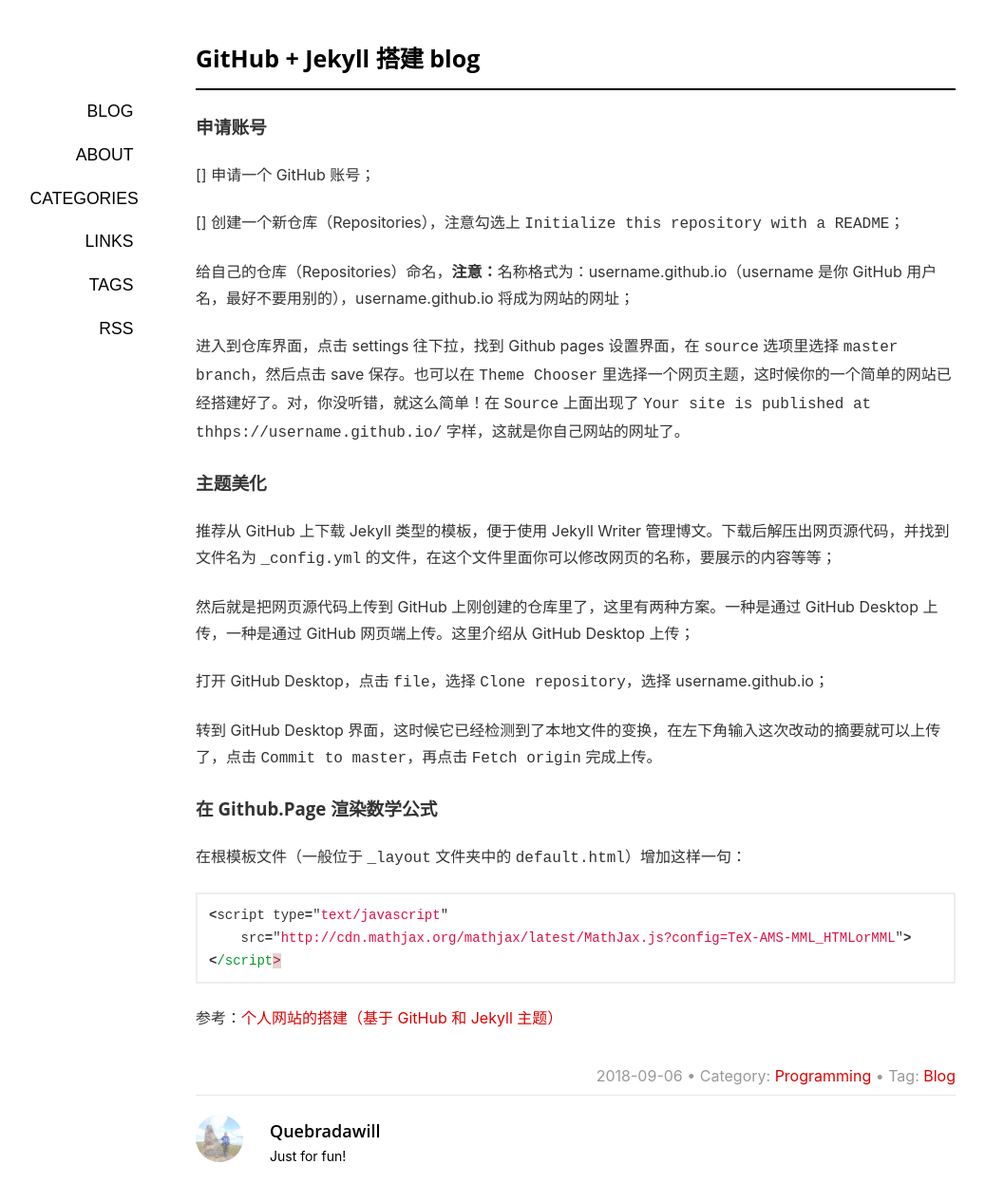
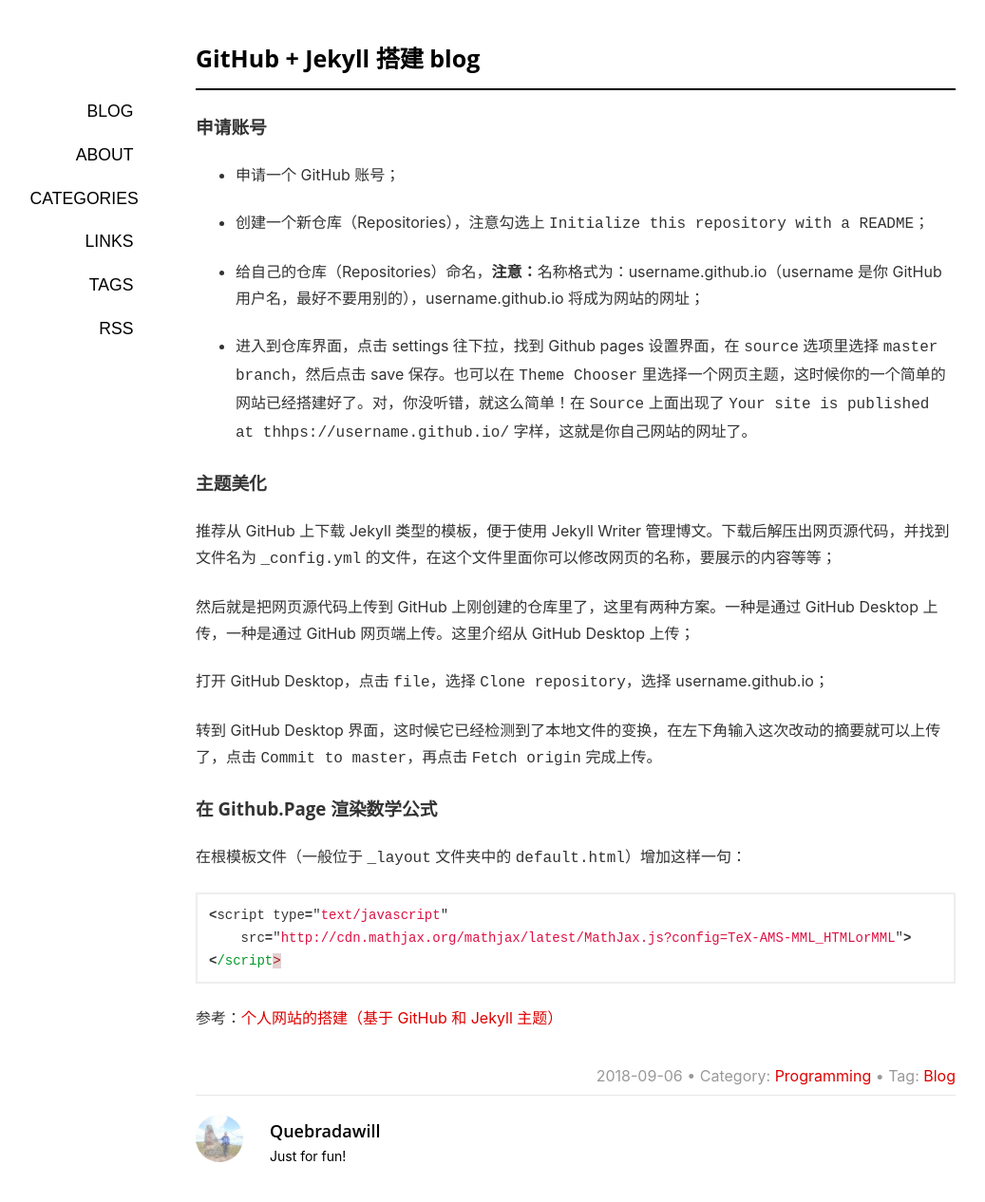
Before and after one commit to Quebradawill/quebrada.github.io, a Jekyll site: the page built from _posts/2018-09-06-build-blog.md, in a window 1280 px wide. Shown: the whole page at 95% size, without its empty margins (34-1071 px from the left). Built offline with Jekyll 4.4.1, drawn with Linux system fonts in a browser that asks for light colours; comment, search, counter and statistics services are not loaded; part of the change alters nothing that is shown.

Commit message:
Update 2018-09-06-build-blog.md

```diff
--- a/_posts/2018-09-06-build-blog.md
+++ b/_posts/2018-09-06-build-blog.md
@@ -18,13 +18,13 @@ author:
 
 ### 申请账号
 
-1. [] 申请一个 GitHub 账号；
+- 申请一个 GitHub 账号；
 
-2. [] 创建一个新仓库（Repositories），注意勾选上 `Initialize this repository with a README`；
+- 创建一个新仓库（Repositories），注意勾选上 `Initialize this repository with a README`；
 
-3. 给自己的仓库（Repositories）命名，**注意：**名称格式为：username.github.io（username 是你 GitHub 用户名，最好不要用别的），username.github.io 将成为网站的网址；
+- 给自己的仓库（Repositories）命名，**注意：**名称格式为：username.github.io（username 是你 GitHub 用户名，最好不要用别的），username.github.io 将成为网站的网址；
 
-4. 进入到仓库界面，点击 settings 往下拉，找到 Github pages 设置界面，在 `source` 选项里选择 `master branch`，然后点击 save 保存。也可以在 `Theme Chooser` 里选择一个网页主题，这时候你的一个简单的网站已经搭建好了。对，你没听错，就这么简单！在 `Source` 上面出现了 `Your site is published at thhps://username.github.io/` 字样，这就是你自己网站的网址了。
+- 进入到仓库界面，点击 settings 往下拉，找到 Github pages 设置界面，在 `source` 选项里选择 `master branch`，然后点击 save 保存。也可以在 `Theme Chooser` 里选择一个网页主题，这时候你的一个简单的网站已经搭建好了。对，你没听错，就这么简单！在 `Source` 上面出现了 `Your site is published at thhps://username.github.io/` 字样，这就是你自己网站的网址了。
 
 ### 主题美化
 
```
